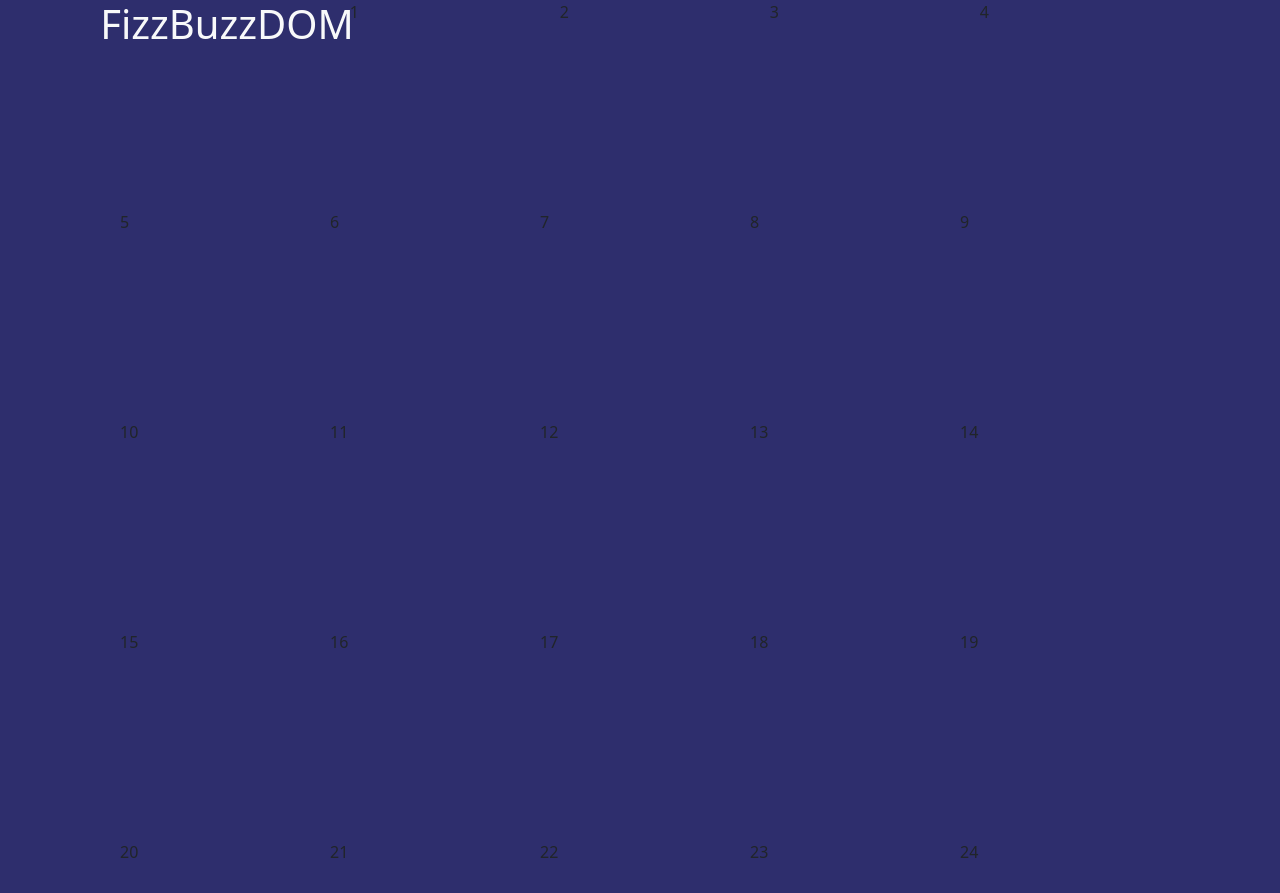
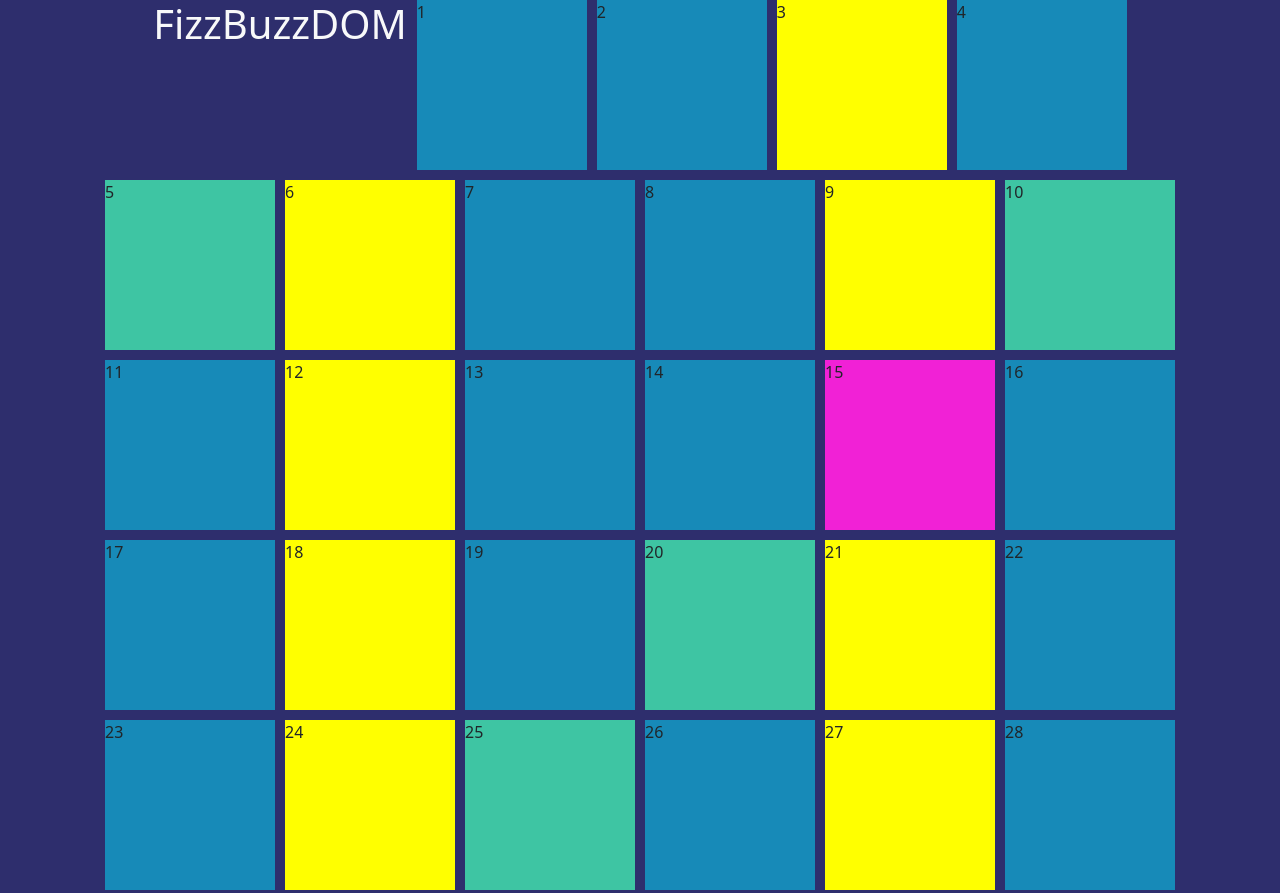
Before and after one commit to frame88/js-fizzbuzzdom, a plain HTML site: page index.html in a window 1280 px wide. Shown: the top 893 px of the page. Drawn offline with nearby package versions, Linux system fonts and the light colour scheme.

Commit message:
colori quadratini da sistemare scritta, colore e centratura

```diff
--- a/css/style.css
+++ b/css/style.css
@@ -17,8 +17,9 @@
 }
 
 .box {
-    width: 200px;
-    height: 200px;
+    width: 170px;
+    height: 170px;
+    background: rgb(23, 138, 184);
 }
 
 .yellow {
@@ -30,7 +31,6 @@
 }
 
 .azure {
-    background: rgb(23, 138, 184);
 }
 
 .barbie {
--- a/index.html
+++ b/index.html
@@ -16,10 +16,8 @@
             <div class="row">
                 <h1 class="text-light fs-10 d-block">FizzBuzzDOM</h1>
             </div>
-            <div class="row">
-                <script src="js/script.js"></script>
-            </div>
         </div>
     </div>
+    <script src="js/script.js"></script>
 </body>
 </html>
--- a/js/script.js
+++ b/js/script.js
@@ -13,6 +13,17 @@ for (let i = 1; i<101; i++) {
     const div = document.createElement('div');
     div.classList.add('box');
     div.append(stickernumb);
+    container.append(div);
 
-    container.append(div);
+    if (i % 3 == 0 && i%5 != 0) {
+        div.classList.add('yellow');
+    }
+
+    else if (i%5 == 0 && i%3 != 0) {
+        div.classList.add('green');
+    }
+
+    else if ((i % 5 == 0) && (i % 3 == 0)) {
+        div.classList.add('barbie');
+    }
 }
```
